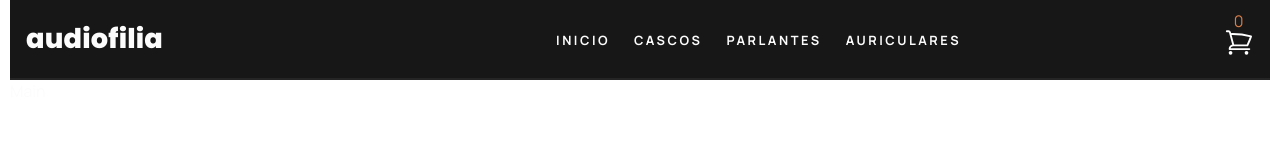
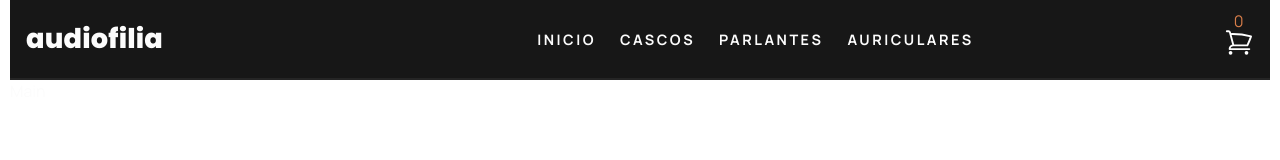
Before and after one commit to Fede-Baleyron/audiophile-store, a React (Vite) app: page / in a window 1280 px wide. Shown: the top 160 px of the page. Built offline with nearby package versions, Linux system fonts and the light colour scheme.

Commit message:
increase nav items font size

```diff
--- a/src/modules/shared/header/styles/menu.css
+++ b/src/modules/shared/header/styles/menu.css
@@ -15,7 +15,7 @@
   color: hsl(0, 0%, 90%);
 }
 .menu-item-header {
-  font-size: .8rem;
+  font-size: .9rem;
 }
 .menu-item-footer {
   font-size: 1rem;
```
